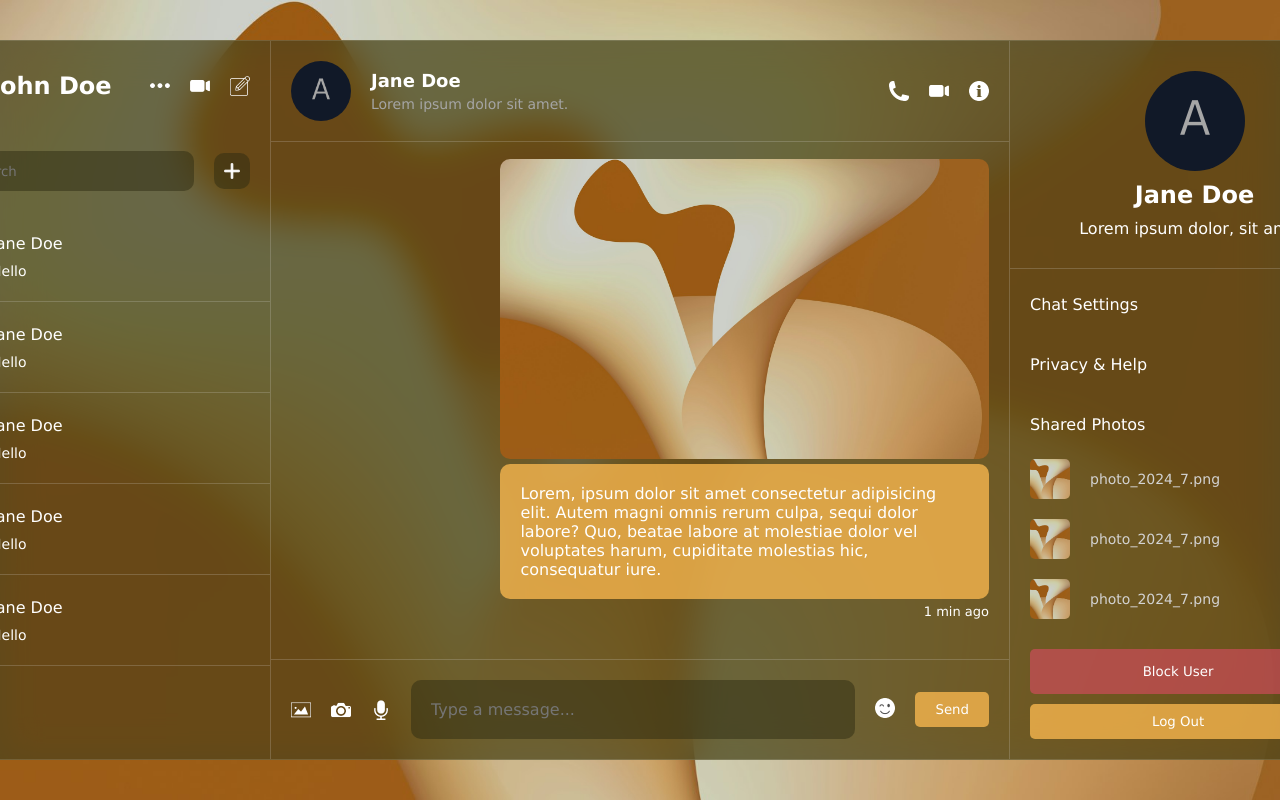
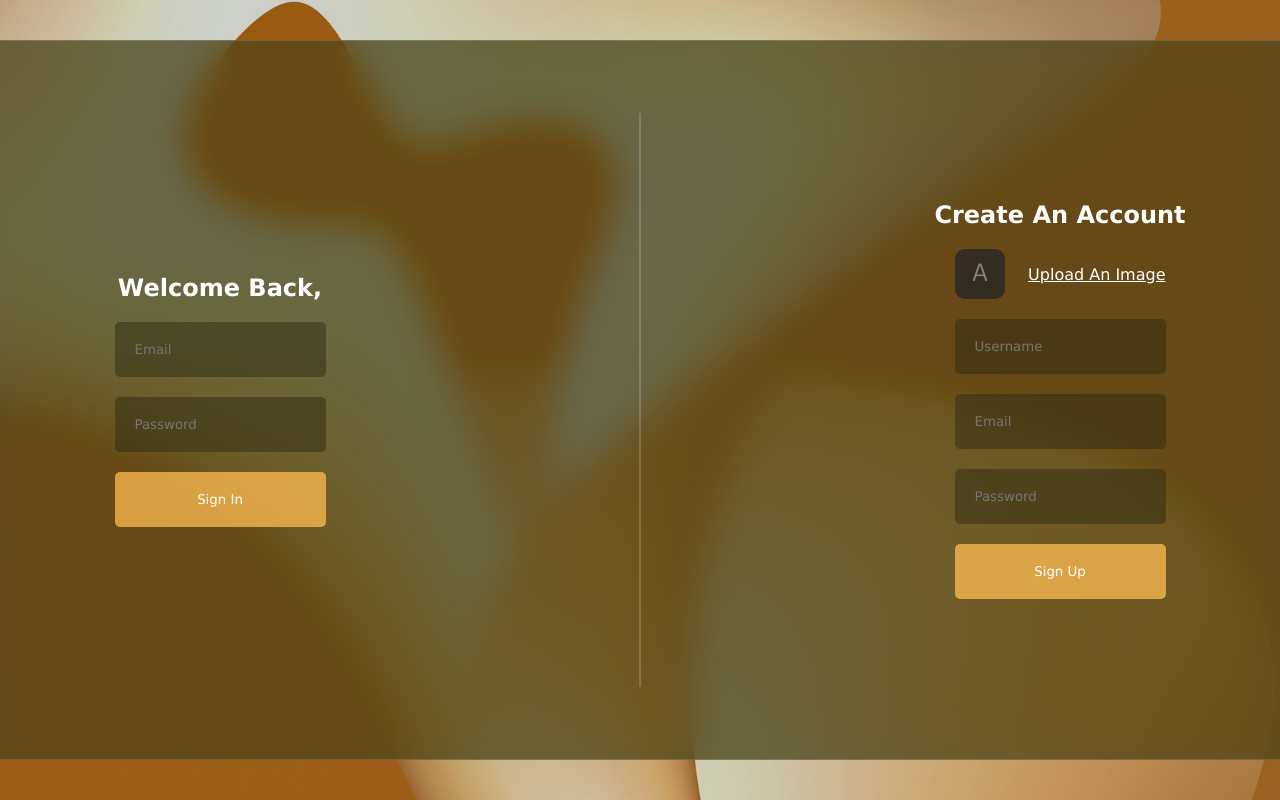
Before and after one commit to DeepDhrangadhariya/react-chatapp-firebase, a React (Create React App) app: page / in a window 1280 px wide. Shown: the top 800 px of the page. Built offline with nearby package versions, Linux system fonts and the light colour scheme.

Commit message:
sign up with email and password using firebase authentication-react tostify error and success messages-add user data to firebase firestore database

```diff
--- a/package.json
+++ b/package.json
@@ -7,6 +7,7 @@
     "@testing-library/react": "^13.4.0",
     "@testing-library/user-event": "^13.5.0",
     "emoji-picker-react": "^4.11.1",
+    "firebase": "^10.12.3",
     "react": "^18.3.1",
     "react-dom": "^18.3.1",
     "react-scripts": "5.0.1",
--- a/src/App.js
+++ b/src/App.js
@@ -7,8 +7,8 @@ import Notification from './components/notification/Notification';
 
 function App() {
 
-  // const user = false;
-  const user = true;
+  const user = false;
+  // const user = true;
 
   return (
     <div className="container">
--- a/src/components/login/Login.jsx
+++ b/src/components/login/Login.jsx
@@ -1,6 +1,9 @@
 import React, { useState } from 'react'
 import "./login.css"
 import { toast } from 'react-toastify'
+import { createUserWithEmailAndPassword } from 'firebase/auth'
+import { auth, db } from '../../library/firebase'
+import { doc, setDoc } from 'firebase/firestore'
 
 const Login = () => {
 
@@ -15,6 +18,34 @@ const Login = () => {
                 file: e.target.files[0],
                 url: URL.createObjectURL(e.target.files[0])
             })
+        }
+    }
+
+    const handleRegister = async e => {
+        e.preventDefault()
+        const formData = new FormData(e.target)
+
+        const {username, email, password} = Object.fromEntries(formData)
+
+        try {
+            const res = await createUserWithEmailAndPassword(auth, email, password)
+
+            await setDoc(doc(db, "users", res.user.uid), {
+                username,
+                email,
+                id: res.user.uid,
+                blocked:[]
+            });
+
+            await setDoc(doc(db, "userchats", res.user.uid), {
+                chats:[]
+            });
+
+            toast.success("Account Created! Please Login!")
+
+        } catch (error) {
+            console.log(error)
+            toast.error(error.message)
         }
     }
 
@@ -36,7 +67,7 @@ const Login = () => {
         <div className="separator"></div>
         <div className="item">
             <h2>Create An Account</h2>
-            <form>
+            <form onSubmit={handleRegister}>
                 <label htmlFor='file'>
                     <img src={avatar.url || './avatar.png'} alt="" />Upload An Image</label>
                 <input
@@ -46,8 +77,8 @@ const Login = () => {
                     onChange={handleAvatar}
                 />
                 <input type="text" placeholder='Username' name='username' />
-                <input type="text" placeholder='Email' name='email' />
-                <input type="text" placeholder='Password' name='password' />
+                <input type="email" placeholder='Email' name='email' />
+                <input type="password" placeholder='Password' name='password' />
                 <button>Sign Up</button>
             </form>
         </div>
--- /dev/null
+++ b/src/library/firebase.js
@@ -0,0 +1,25 @@
+import { initializeApp } from "firebase/app";
+import { getAuth } from "firebase/auth";
+import { getFirestore } from "firebase/firestore";
+import { getStorage } from "firebase/storage";
+
+// console.log("VITE_API_KEY:", import.meta.env.VITE_API_KEY);
+
+const apikey = process.env.REACT_APP_API_KEY
+
+const firebaseConfig = {
+  apiKey: apikey,
+  authDomain: "chat-app-d23c8.firebaseapp.com",
+  projectId: "chat-app-d23c8",
+  storageBucket: "chat-app-d23c8.appspot.com",
+  messagingSenderId: "1788262347",
+  appId: "1:1788262347:web:a1af5ae47a19b72ee2284e",
+  measurementId: "G-LCLC3MZ8WW"
+};
+
+const app = initializeApp(firebaseConfig);
+const auth = getAuth()
+const db = getFirestore()
+const storage = getStorage()
+
+export {auth, db, storage};
```
Also changed, not shown: 2 other files (tests, documents, lock files or other folders).
